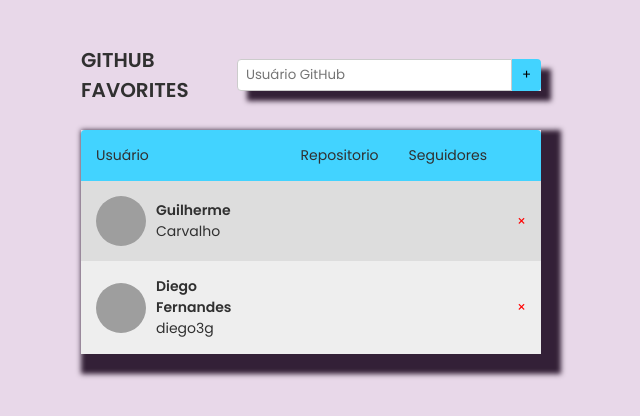
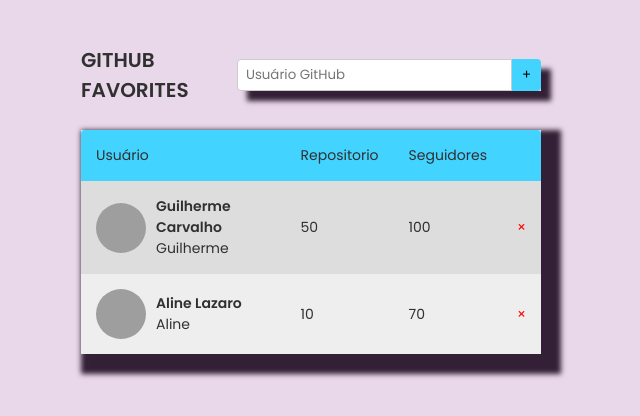
Before and after one commit to Guilhermecarvalho11/githubfavorites, a plain HTML site: page index.html in a window 1280 px wide. Shown: the whole page, without its empty margins (329-969 px from the left). Drawn offline with Linux system fonts and the light colour scheme; grey boxes are pictures that could not be loaded.

Commit message:
create HTML with JS

```diff
--- a/index.html
+++ b/index.html
@@ -8,6 +8,7 @@
     <title>github Favorites</title>
     <link rel="stylesheet" href="style.css" class="css">
     <link href="https://fonts.googleapis.com/css2?family=Poppins:wght@400;600&display=swap" rel="stylesheet">
+    <script src="js/main.js" type="module" defer></script>
 </head>
 <body>
 
@@ -29,36 +30,7 @@
                     <th></th>
                 </tr>
             </thead>
-            <tbody>
-                <tr>
-                    <td class="user">
-                        <img src="https://github.com/Guilhermecarvalho11.png" alt="Imagem de Guilherme">
-                        <a href="https://github.com/Guilhermecarvalho11">
-                            <p>Guilherme</p>
-                            <span>Carvalho</span>
-                        </a>
-                    </td>
-                    <td class="repositories"></td>
-                    <td class="followers"></td>
-                    <td>
-                        <button class="remove"> &times;</button>
-                    </td>
-                </tr>
-                <tr>
-                    <td class="user">
-                        <img src="https://github.com/diego3g.png" alt="Imagem de Diego">
-                        <a href="https://github.com/diego3g">
-                            <p>Diego Fernandes</p>
-                            <span>diego3g</span>
-                        </a>
-                    </td>
-                    <td class="repositories"></td>
-                    <td class="followers"></td>
-                    <td>
-                        <button class="remove"> &times;</button>
-                    </td>
-                </tr>
-            </tbody>
+            <tbody> </tbody>
             <tfoot></tfoot>
         </table>
     </div>
--- /dev/null
+++ b/js/favorites.js
@@ -0,0 +1,79 @@
+// classes que vai conter a lógica dos dados
+// como os dados serão estruturados
+export class Favorites {
+    constructor(root){
+        this.root = document.querySelector(root)
+        this.load()
+
+        this.tbody = this.root.querySelector('tbody')
+    }
+
+    load(){
+        this.entries =  [
+            {
+                login: 'Guilherme',
+                name: 'Guilherme Carvalho',
+                public_repos: '50',
+                followers:'100',
+            },
+            {
+                login: 'Aline',
+                name: 'Aline Lazaro',
+                public_repos: '10',
+                followers:'70',
+            }
+        ]
+    }
+}
+// classes que vai criar a visualização no HTML
+export class FavoritesView extends Favorites{
+    constructor(root){
+        super(root)
+        this.update()
+    }
+
+    update(){
+    this.removeAllTr();
+
+    this.entries.forEach(user => {
+        const row = this.creatRow()
+
+        row.querySelector('.user img').src = `https://github.com/${user.login}.png`
+        row.querySelector('.user img').alt = `Imagem de ${user.name}`
+        row.querySelector('.user p').textContent = user.name;
+        row.querySelector('.user span').textContent = user.login;
+        row.querySelector('.repositories').textContent = user.public_repos;
+        row.querySelector('.followers').textContent = user.followers;
+
+        this.tbody.append(row)
+    })
+    }
+
+    creatRow(){
+        const tr = document.createElement('tr');
+
+        tr.innerHTML = `
+            <td class="user">
+                <img src="https://github.com/Guilhermecarvalho11.png" alt="Imagem de Guilherme">
+                <a href="https://github.com/Guilhermecarvalho11">
+                    <p>Guilherme</p>
+                    <span>Carvalho</span>
+                </a>
+            </td>
+            <td class="repositories"></td>
+            <td class="followers"></td>
+            <td>
+                <button class="remove" onclick="update()"> &times;</button>
+            </td>
+                `;
+
+        return tr;
+    }
+
+    removeAllTr(){
+
+        this.tbody.querySelectorAll('tr').forEach((tr) => {
+            tr.remove();
+        })
+    }
+}
--- /dev/null
+++ b/js/main.js
@@ -0,0 +1,3 @@
+import { FavoritesView } from "./favorites.js";
+
+new FavoritesView('#app')
```
